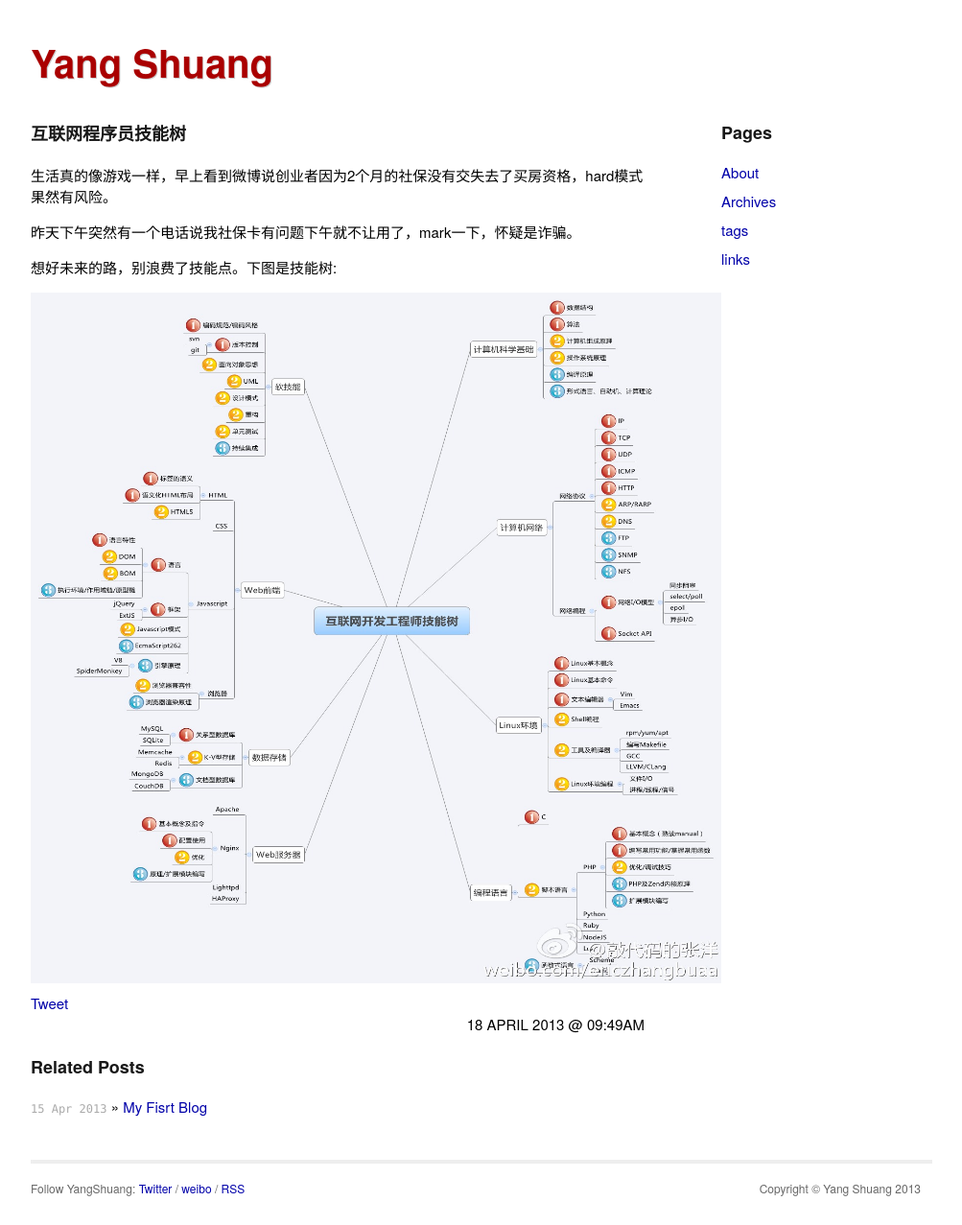
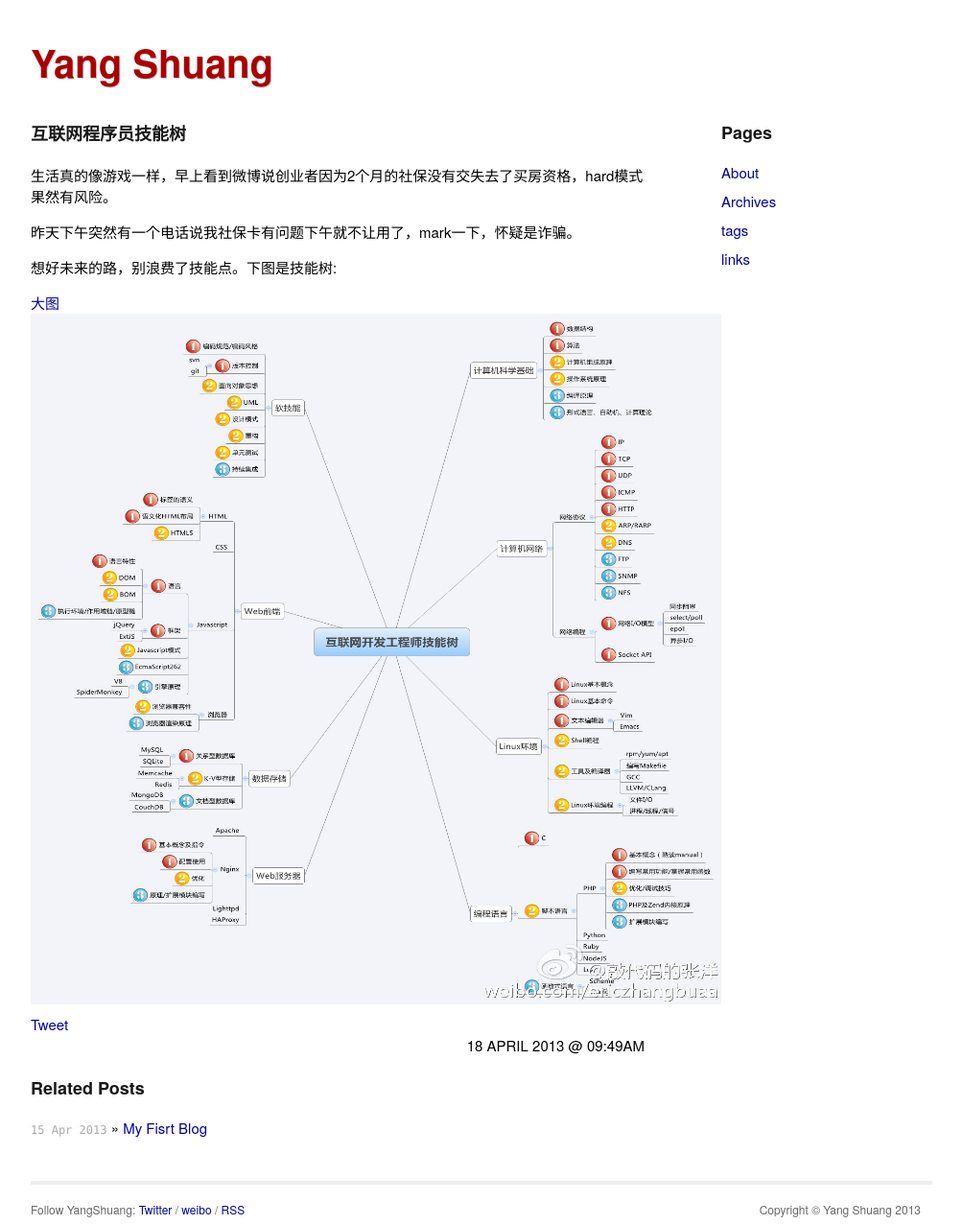
Before and after one commit to utwodownson/utwodownson.github.com, a Jekyll site: the page built from _posts/2013-04-18-the-skill.md, in a window 1280 px wide. Shown: the whole page at 96% size, without its empty margins (138-1141 px from the left). Built offline with Jekyll 4.4.1, drawn with Linux system fonts in a browser that asks for light colours; Markdown is read by kramdown in place of the engine named in the settings; comment, search, counter and statistics services are not loaded; before the commit the page ends 1255 px from its top, so only the background shows below that.

Commit message:
4.18 blog

```diff
--- a/_posts/2013-04-18-the-skill.md
+++ b/_posts/2013-04-18-the-skill.md
@@ -11,4 +11,5 @@ date: 2013-04-18 09:49
 想好未来的路，别浪费了技能点。下图是技能树:
 
 <!--break-->
+[大图](/images/skill.jpg)
 <img src="/images/skill.jpg"  alt="互联网程序员技能树" height="720" width="720"/>
```
